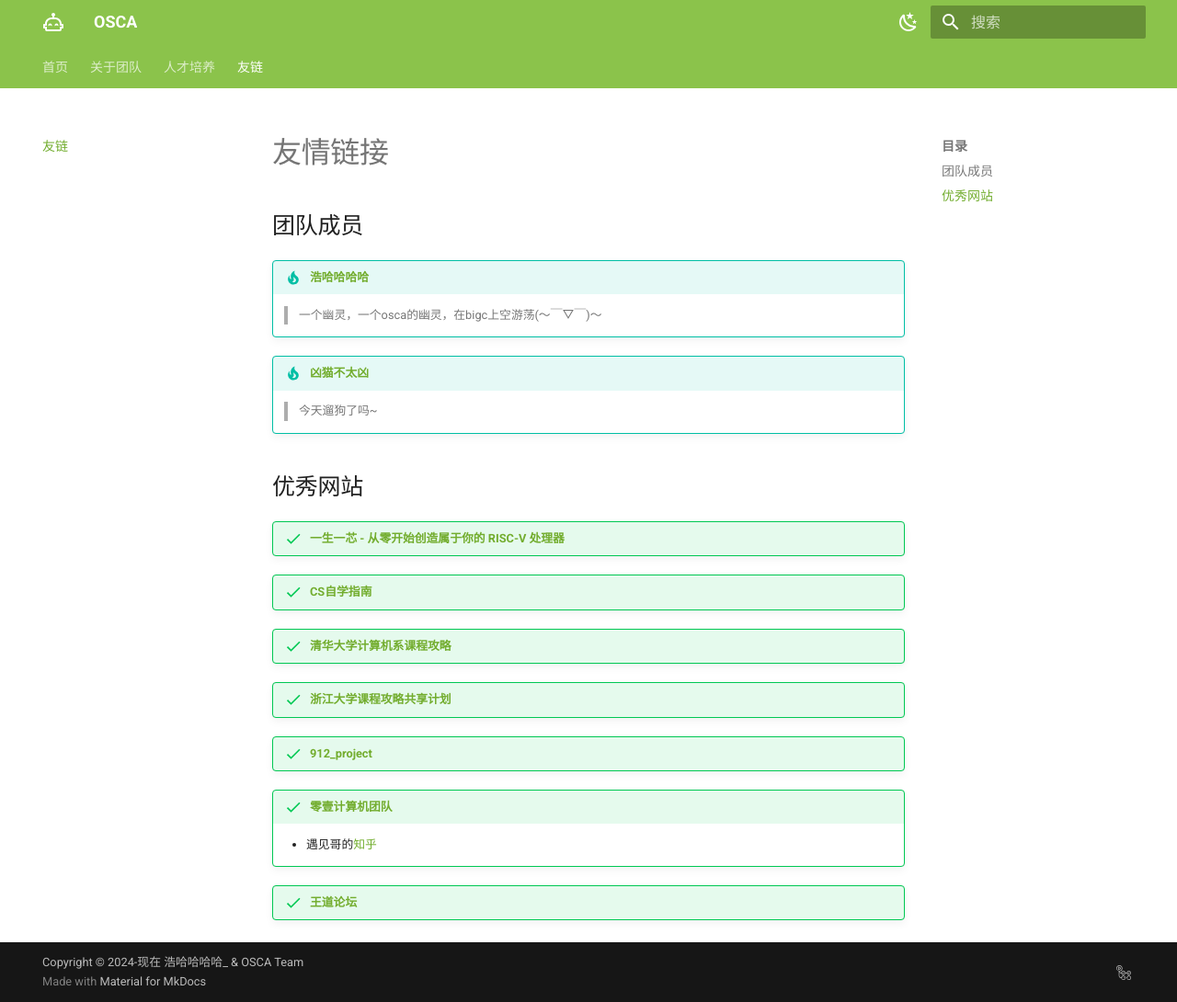
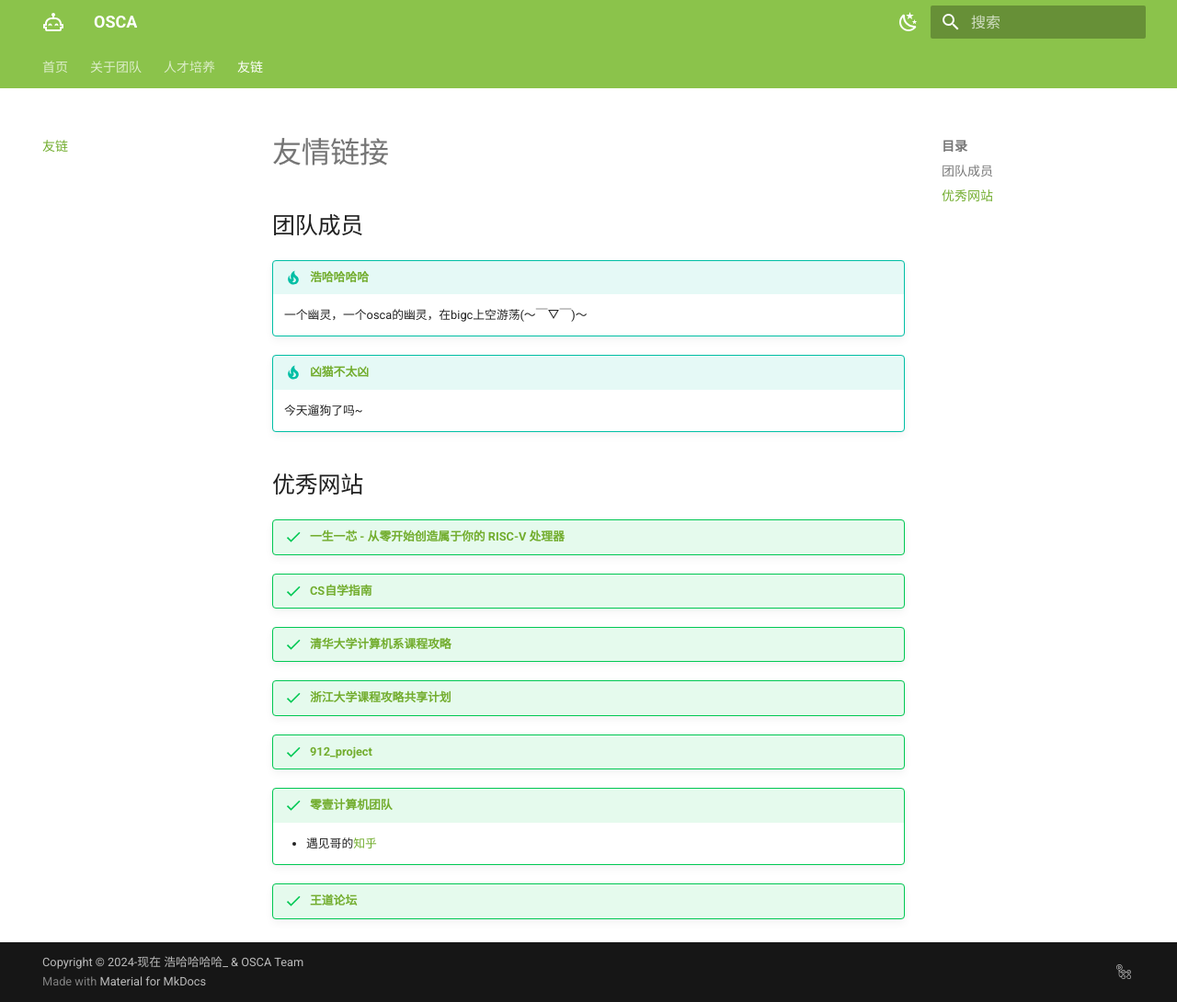
Before and after one commit to Haohahahaha/OSCA, an MkDocs documentation site: the page built from docs/friend/friends.md, in a window 1280 px wide and 1090 px high. Shown: the whole window at 92% size. Built offline with MkDocs 1.6.1 and Material for MkDocs 9.7.7, drawn with Linux system fonts in a browser that asks for light colours.

Commit message:
2024-06-10_19:50:04 update

```diff
--- a/docs/friend/friends.md
+++ b/docs/friend/friends.md
@@ -4,11 +4,11 @@
 
 !!! tip "[浩哈哈哈哈](https://haohaha.cn)"
 
-    > 一个幽灵，一个osca的幽灵，在bigc上空游荡(～￣▽￣)～
+    一个幽灵，一个osca的幽灵，在bigc上空游荡(～￣▽￣)～
 
 !!! tip "[凶猫不太凶](https://xmbtx.github.io/xmbtx-blog/)"
 
-	> 今天遛狗了吗~
+	今天遛狗了吗~
 
 ## 优秀网站
 
```
